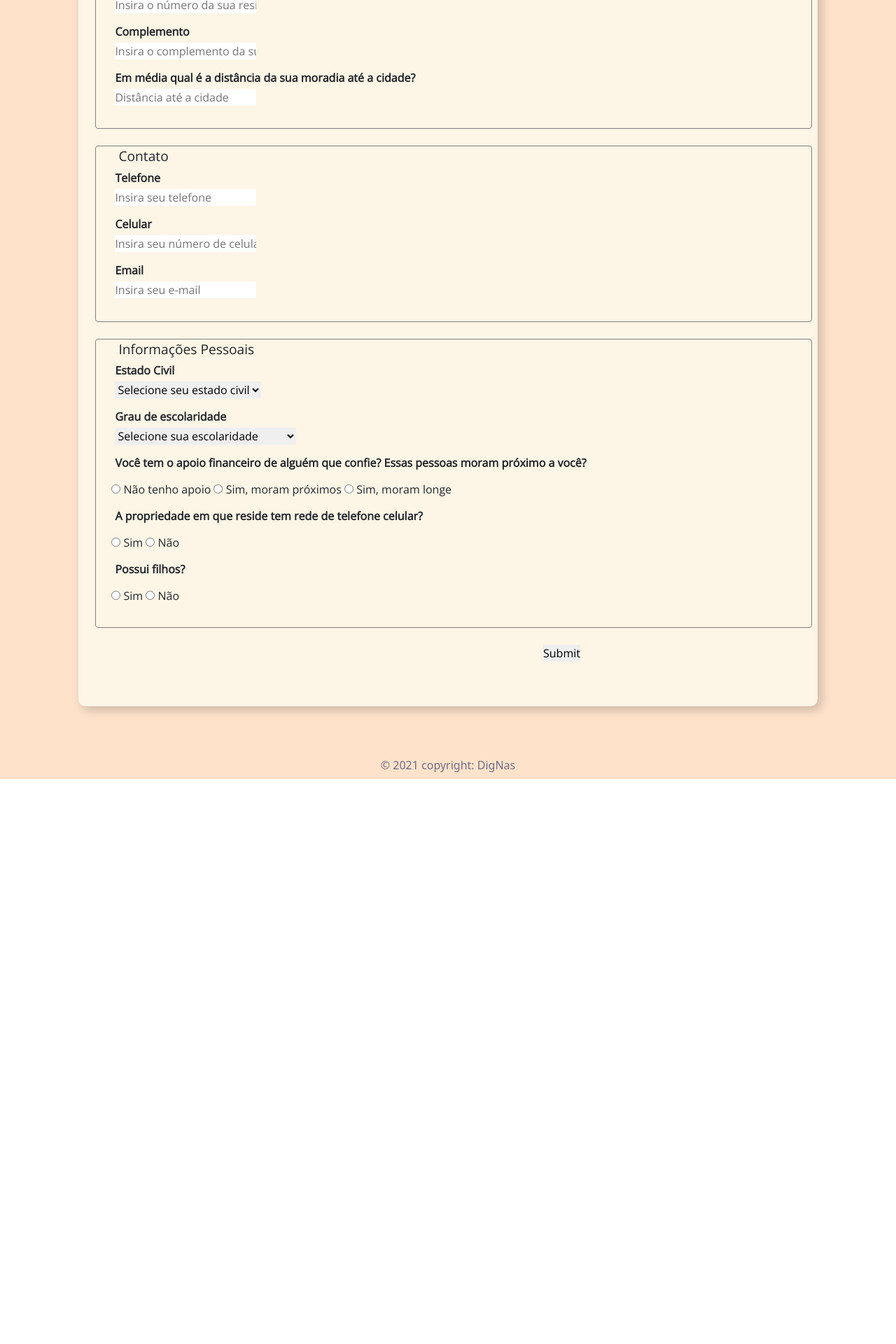
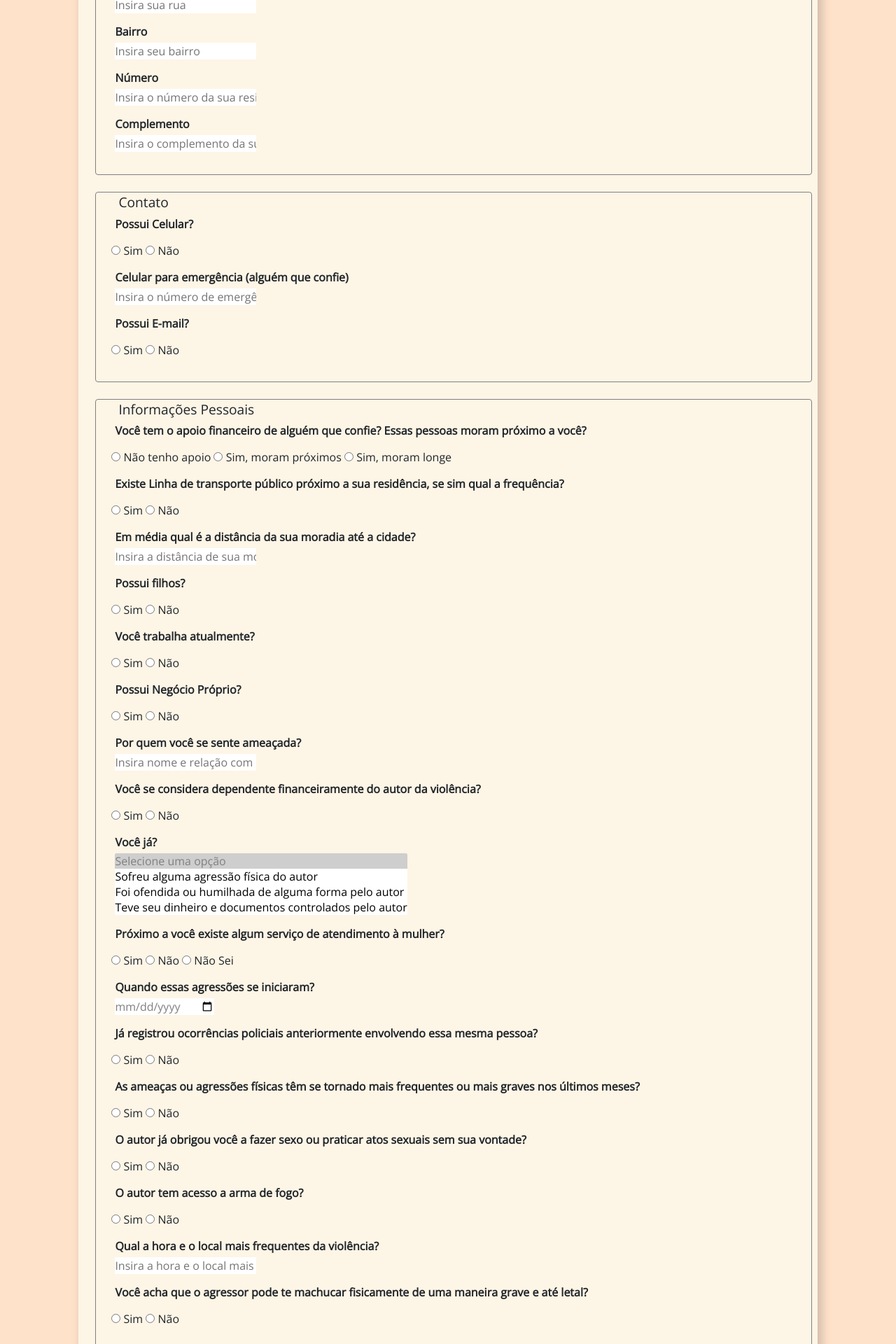
Before and after one commit to DigNas-Piracicaba/Dignas, an Angular app: page /formulario in a window 1280 px wide. Shown: the part 880-2800 px from the top of the page at 70% size. Before the commit the page ends 1993 px from the top, so only its background shows below. Built offline with nearby package versions, Linux system fonts and the light colour scheme.

Commit message:
completando forms rural

```diff
--- a/src/app/formulario-urbano/formulario-urbano.component.html
+++ b/src/app/formulario-urbano/formulario-urbano.component.html
@@ -307,7 +307,7 @@
                     <!--Campo para gênero-->
                     <label for="VoceJa">Você já?</label><br/>
                     <select name="VoceJa" id="VoceJa" placeholder="Selecione uma ou mais opções" multiple required>
-                        <option disabled selected value>Selecione seu gênero</option>
+                        <option disabled selected value>Selecione uma opção</option>
                         <option value="SAgressaoAuto">Sofreu alguma agressão física do autor</option>
                         <option value="OfendidaHumilhada">Foi ofendida ou humilhada de alguma forma pelo autor</option>
                         <option value="DinheiroDocumentosControlados">Teve seu dinheiro e documentos controlados pelo autor</option>
--- a/src/app/formulario/formulario.component.html
+++ b/src/app/formulario/formulario.component.html
@@ -94,6 +94,36 @@
                             <option value="Amarela">Amarela</option>
                         </select>
                     </div>
+
+                    <div class="input-field">
+                        <!--Campo para Estado Civil-->
+                        <label for="estado_civil">Estado Civil</label><br/>
+                        <select name="estado_civil" id="estado_civil" placeholder="Selecione seu estado civil" required>
+                            <option disabled selected value>Selecione seu estado civil</option>
+                            <option value="Solteir">Solteira(o)</option>
+                            <option value="Casad">Casada(o)</option>
+                            <option value="Separad">Separada(o)</option>
+                            <option value="Divorciad">Divorciada(o)</option>
+                            <option value="Viuv">Viuva(o)</option>
+                            <option value="UniaoEst">União Estável</option>
+                        </select>
+                    </div>
+
+                    <div class="input-field">
+                        <!--Campo para Escolaridade-->
+                        <label for="escolaridade">Grau de escolaridade</label><br/>
+                        <select name="escolaridade" id="escolaridade" placeholder="Selecione sua escolaridade" required>
+                            <option disabled selected value>Selecione sua escolaridade</option>
+                            <option value="Fund_Incom">Ensino fundamental incompleto</option>
+                            <option value="Fund_Com">Ensino fundamental completo</option>
+                            <option value="Medio_Incom">Ensino médio incompleto</option>
+                            <option value="Medio_Cursan">Ensino médio em andamento</option>
+                            <option value="Medio_Com">Ensino médio completo</option>
+                            <option value="Superior_Incomp">Ensino superior incompleto</option>
+                            <option value="Superior_Curs">Ensino superior em andamento</option>
+                            <option value="Superior_Comp">Ensino superior completo</option>
+                        </select>
+                    </div>
             </fieldset>
 
             <!--Caixa para endereço -->
@@ -104,7 +134,7 @@
                     <div class="input-field" >
                         <!--Campo para CEP-->
                         <label for="cep">CEP</label><br/>
-                        <input id="cep" type="number" name="cep" placeholder="Insira seu CEP">required/>
+                        <input id="cep" type="number" name="cep" placeholder="Insira seu CEP"required/>
                     </div>
 
                     <div class="input-field">
@@ -165,12 +195,6 @@
                         <input id="complemento" type="text" name="complemento" placeholder="Insira o complemento da sua residência" required/>
                     </div>
 
-                    <div class="input-field">
-                        <!--Campo para Número da casa-->
-                        <label for="dist_cidade">Em média qual é a distância da sua moradia até a cidade?</label><br/>
-                        <input id="dist_cidade" type="number" name="dist_cidade" placeholder="Distância até a cidade" required/>
-                    </div>
-
             </fieldset>
 
             <!--Caixa para contato -->
@@ -178,56 +202,43 @@
             <legend class="legend-border">Contato</legend>
 
                 <div class="input-field">
-                    <!--Campo para Telefone-->
-                    <label for="telefone">Telefone</label><br/>
-                    <input id="telefone" type="tel" name="telefone" placeholder="Insira seu telefone">
+                    <label for="celular">Possui Celular?</label>
+                </div>
+
+                <div  class= "select-field">
+                    <INPUT id="opcao_celular_sim" type="radio" name="opcao" value="op1"  (click)="toggleShowT2()"> Sim
+                    <INPUT id="opcao_celular_nao" type="radio" name="opcao" value="op2"  (click)="toggleShowF2()"> Não
+                </div>
+
+                <div id="se_sim" *ngIf="isShown2">
+                    <input id="celular" type="tel" name="celular" placeholder="Insira seu número de celular"><br/>
                 </div>
 
                 <div class="input-field">
                     <!--Campo para Celular-->
-                    <label for="celular">Celular</label><br/>
-                    <input id="celular" type="tel" name="celular" placeholder="Insira seu número de celular">
+                    <label for="celularEmergencia">Celular para emergência (alguém que confie)</label><br/>
+                    <input id="celularEmgergencia" type="tel" name="celular" placeholder="Insira o número de emergência">
                 </div>
 
                 <div class="input-field">
-                    <!--Campo para E-mail-->
-                    <label for="email">Email</label><br/>
-                    <input id="email" type="email" name="email" placeholder="Insira seu e-mail" required>
+                    <label for="celular">Possui E-mail?</label>
                 </div>
+
+                <div  class= "select-field">
+                    <INPUT id="opcao_email_sim" type="radio" name="opcao" value="op1" (click)="toggleShowT2()"> Sim
+                    <INPUT id="opcao_email_nao" type="radio" name="opcao" value="op2" (click)="toggleShowF2()"> Não
+                </div>
+
+                <div id="se_sim" *ngIf="isShown2">
+                    <input id="email" type="text" name="email" placeholder="Insira o seu E-mail"><br/>
+                </div>
+
             </fieldset>
 
 
              <!--Caixa para informações pessoais -->
             <fieldset class="fieldset-border">
                 <legend class="legend-border">Informações Pessoais</legend>
-                <div class="input-field">
-                    <!--Campo para Estado Civil-->
-                    <label for="estado_civil">Estado Civil</label><br/>
-                    <select name="estado_civil" id="estado_civil" placeholder="Selecione seu estado civil" required>
-                        <option disabled selected value>Selecione seu estado civil</option>
-                        <option value="Solteir">Solteira(o)</option>
-                        <option value="Casad">Casada(o)</option>
-                        <option value="Separad">Separada(o)</option>
-                        <option value="Divorciad">Divorciada(o)</option>
-                        <option value="Viuv">Viuva(o)</option>
-                    </select>
-                </div>
-
-                <div class="input-field">
-                    <!--Campo para Escolaridade-->
-                    <label for="escolaridade">Grau de escolaridade</label><br/>
-                    <select name="escolaridade" id="escolaridade" placeholder="Selecione sua escolaridade" required>
-                        <option disabled selected value>Selecione sua escolaridade</option>
-                        <option value="Fund_Incom">Ensino fundamental incompleto</option>
-                        <option value="Fund_Com">Ensino fundamental completo</option>
-                        <option value="Medio_Incom">Ensino médio incompleto</option>
-                        <option value="Medio_Cursan">Ensino médio em andamento</option>
-                        <option value="Medio_Com">Ensino médio completo</option>
-                        <option value="Superior_Incomp">Ensino superior incompleto</option>
-                        <option value="Superior_Curs">Ensino superior em andamento</option>
-                        <option value="Superior_Comp">Ensino superior completo</option>
-                    </select>
-                </div>
 
                 <div class="input-field">
                     <!--Campo para Apoio financeiro-->
@@ -241,13 +252,22 @@
                 </div>
 
                 <div class="input-field">
-                    <!--Campo para rede de telefone-->
-                    <label for="possui_rede_celular">A propriedade em que reside tem rede de telefone celular?</label>
+                    <!--Campo para Transporte Público-->
+                    <label for="Transporte_publico">Existe Linha de transporte público próximo a sua residência, se sim qual a frequência?</label>
                 </div>
 
-                <div class = "select-field">
-                    <INPUT type="radio" name="opcao_rede_celular" value="op1"> Sim
-                    <INPUT type="radio" name="opcao_rede_celular" value="op2"> Não
+                <div  class= "select-field">
+                    <INPUT id="opcao_transp_publico_sim" type="radio" name="opcao" value="op1" (click)= "toggleShowT5()" > Sim
+                    <INPUT id="opcao_transp_publico_nao" type="radio" name="opcao" value="op2" (click)= "toggleShowF5()"> Não
+                </div>
+
+                <div id="se_sim" *ngIf="isShown5" class= "select-field">
+                    Qual a frequência que ele passa? <input type='number' id='freq_transp_publico' name='freq_transp_publico'  placeholder="Qual a frequência que ele passa?"><br>
+                </div>
+
+                <div class="input-field">
+                    <label for="distancia_cidade">Em média qual é a distância da sua moradia até a cidade?</label><br>
+                    <input id="distancia_cidade" type="text" name="distancia_cidade" placeholder="Insira a distância de sua moradia até a cidade"required/>
                 </div>
 
                 <div class="input-field">
@@ -256,12 +276,129 @@
                 </div>
 
                 <div  class= "select-field">
-                    <INPUT id="opcao_filho_sim" type="radio" name="opcao" value="op1" (click)="toggleShow()"> Sim
-                    <INPUT id="opcao_filho_nao" type="radio" name="opcao" value="op2" (click)="toggleShow()"> Não
+                    <INPUT id="opcao_filho_sim" type="radio" name="opcao" value="op1" (click)= "toggleShowT3()" > Sim
+                    <INPUT id="opcao_filho_nao" type="radio" name="opcao" value="op2" (click)= "toggleShowF3()"> Não
                 </div>
 
-                <div id="se_sim" *ngIf="isShown">
-                    Quantos? <input type='number' id='quantos_filhos' name='quantos_filhos'><br>
+                <div id="se_sim" *ngIf="isShown3" class= "select-field">
+                    Quantos? <input type='number' id='quantos_filhos' name='quantos_filhos'  placeholder="Insira o número de filhos"><br>
+                </div>
+
+                <div class="input-field">
+                    <!--Campo para trabalho-->
+                    <label for="trabalho">Você trabalha atualmente?</label>
+                </div>
+
+                <div  class= "select-field">
+                    <INPUT id="opcao_trabalho_sim" type="radio" name="opcao" value="op1" (click)="toggleShowT4()"> Sim
+                    <INPUT id="opcao_trabalho_nao" type="radio" name="opcao" value="op2" (click)= "toggleShowF4()"> Não
+                </div>
+
+                <div id="se_sim" *ngIf="isShown4" class= "select-field">
+                    Qual o nome da empresa? <input id="nome_empresa" type="text" name="nome_empresa" placeholder="Insira o nome da empresa">
+                </div>
+
+                <div class="input-field">
+                    <label for="negocioproprio">Possui Negócio Próprio?</label>
+                </div>
+
+                <div  class= "select-field">
+                    <INPUT id="opcao_negocioproprio_sim" type="radio" name="opcao" value="op1" > Sim
+                    <INPUT id="opcao_negocioproprio_nao" type="radio" name="opcao" value="op2" > Não
+                </div>
+
+                <div class="input-field">
+                    <label for="agresssor">Por quem você se sente ameaçada?</label><br>
+                    <input id="agresssor" type="text" name="agressor" placeholder="Insira nome e relação com o agressor"required/>
+                </div>
+
+                <div class="input-field">
+                    <label for="dependenteagressor">Você se considera dependente financeiramente do autor da violência?</label>
+                </div>
+
+                <div  class= "select-field">
+                    <INPUT id="opcao_dependenteagressor_sim" type="radio" name="opcao" value="op1" > Sim
+                    <INPUT id="opcao_dependenteagressor_nao" type="radio" name="opcao" value="op2" > Não
+                </div>
+
+                <div class="input-field" >
+                    <!--Campo para gênero-->
+                    <label for="VoceJa">Você já?</label><br/>
+                    <select name="VoceJa" id="VoceJa" placeholder="Selecione uma ou mais opções" multiple required>
+                        <option disabled selected value>Selecione uma opção</option>
+                        <option value="SAgressaoAuto">Sofreu alguma agressão física do autor</option>
+                        <option value="OfendidaHumilhada">Foi ofendida ou humilhada de alguma forma pelo autor</option>
+                        <option value="DinheiroDocumentosControlados">Teve seu dinheiro e documentos controlados pelo autor</option>
+                        <option value="TodasAnteriores">Todas as opções anteriores</option>
+                        <option value="NenhumaDasAnteriores">Nenhuma das opções anteriores</option>
+                    </select>
+                </div>
+
+                <div class="input-field">
+                    <label for="ExisteAtendimentoMulher">Próximo a você existe algum serviço de atendimento à mulher?</label>
+                </div>
+
+                <div  class= "select-field">
+                    <INPUT id="opcao_ExisteAtendimentoMulher_Sim" type="radio" name="opcao" value="op1" > Sim
+                    <INPUT id="opcao_ExisteAtendimentoMulher_Nao" type="radio" name="opcao" value="op2" > Não
+                    <INPUT id="opcao_ExisteAtendimentoMulher_NaoSei" type="radio" name="opcao" value="op2" > Não Sei
+                </div>
+
+                <div  class="input-field">
+                    <!--Campo para Data de Nascimento-->
+                    <label for="InicioAgressoes">Quando essas agressões se iniciaram?</label><br/>
+                    <input id="InicioAgressoes" type="date" name="dataNascimento" required>
+               </div>
+
+               <div class="input-field">
+                    <label for="JaRegistrouOcorrencia">Já registrou ocorrências policiais anteriormente envolvendo essa mesma pessoa?</label>
+                </div>
+
+                <div  class= "select-field">
+                    <INPUT id="opcao_JaRegistrouOcorrencia_sim" type="radio" name="opcao" value="op1" > Sim
+                    <INPUT id="opcao_JaRegistrouOcorrencia_nao" type="radio" name="opcao" value="op2" > Não
+                </div>
+
+                <div class="input-field">
+                    <label for="AmeacasAgressoesMaisFrequentesUltimosMeses">As ameaças ou agressões físicas têm se tornado mais frequentes ou mais graves nos últimos meses?</label>
+                </div>
+
+                <div  class= "select-field">
+                    <INPUT id="opcao_AmeacasAgressoesMaisFrequentesUltimosMeses_sim" type="radio" name="opcao" value="op1" > Sim
+                    <INPUT id="opcao_AmeacasAgressoesMaisFrequentesUltimosMeses_nao" type="radio" name="opcao" value="op2" > Não
+                </div>
+
+                <div class="input-field">
+                    <label for="AtosSexuaisContraVontade">O autor já obrigou você a fazer sexo ou praticar atos sexuais sem sua vontade?</label>
+                </div>
+
+                <div  class= "select-field">
+                    <INPUT id="opcao_AtosSexuaisContraVontade_sim" type="radio" name="opcao" value="op1" > Sim
+                    <INPUT id="opcao_AtosSexuaisContraVontade_nao" type="radio" name="opcao" value="op2" > Não
+                </div>
+
+                <div class="input-field">
+                    <label for="AtorAcessoArmaFogo">O autor tem acesso a arma de fogo?</label>
+                </div>
+
+                <div  class= "select-field">
+                    <INPUT id="opcao_AtorAcessoArmaFogo_sim" type="radio" name="opcao" value="op1" > Sim
+                    <INPUT id="opcao_AtorAcessoArmaFogo_nao" type="radio" name="opcao" value="op2" > Não
+                </div>
+
+                <div class="input-field">
+                    <!--Campo para Complemento da casa-->
+                    <label for="HoraLocalMaisFrequentesDaAgressao">Qual a hora e o local mais frequentes da violência?</label><br/>
+                    <input id="HoraLocalMaisFrequentesDaAgressao" type="text" name="HoraLocalMaisFrequentesDaAgressao" placeholder="Insira a hora e o local mais frequentes da violência" required/>
+                </div>
+
+                <div class="input-field">
+                    <label for="AmeacaGraveLetal">Você acha que o agressor pode te machucar fisicamente de uma maneira grave e até letal?</label>
+                </div>
+
+                <div  class= "select-field">
+                    <INPUT id="opcao_AmeacaGraveLetal_sim" type="radio" name="opcao" value="op1" > Sim
+                    <INPUT id="opcao_AmeacaGraveLetal_nao" type="radio" name="opcao" value="op2" > Não
                 </div>
             </fieldset>
 
--- a/src/app/formulario/formulario.component.ts
+++ b/src/app/formulario/formulario.component.ts
@@ -11,13 +11,53 @@ export class FormularioComponent implements OnInit {
   constructor(
   ) { }
 
-  ngOnInit(): void {
-  }
+    isShown: boolean = false
+    isShown2: boolean = false
+    isShown3: boolean = false
+    isShown4: boolean = false
+    isShown5: boolean = false
 
-  isShown: boolean = false
+    ngOnInit(): void {
+    }
 
-  toggleShow() {
-    this.isShown = !this.isShown;
-  }
+    toggleShowT1() {
+      this.isShown = true;
+    }
+
+    toggleShowF1() {
+      this.isShown = false;
+    }
+
+    toggleShowT2() {
+      this.isShown2 = true;
+    }
+
+    toggleShowF2() {
+      this.isShown2 = false;
+    }
+
+    toggleShowT3() {
+      this.isShown3 = true;
+    }
+
+    toggleShowF3() {
+      this.isShown3 = false;
+    }
+
+    toggleShowT4() {
+      this.isShown4 = true;
+    }
+
+    toggleShowF4() {
+      this.isShown4 = false;
+    }
+
+    toggleShowT5() {
+      this.isShown5 = true;
+    }
+
+    toggleShowF5() {
+      this.isShown5 = false;
+    }
 
 }
--- a/src/app/home/home.component.html
+++ b/src/app/home/home.component.html
@@ -6,7 +6,7 @@
       <div class=" mt-0 mt-3 d-flex justify-content-center">
         <a href="" class=" btn txt-color">Ações do Dignas</a>
         <a routerLink='/landing-page' class=" btn txt-color">Denuncias Ocultas*</a>
-        <a routerLink='/formulario-urbano' class=" btn   btn-color">Denuncie aqui</a>
+        <a routerLink='/formulario' class=" btn   btn-color">Denuncie aqui</a>
       </div>
       <div class="row d-flex justify-content-center mt-5  mb-5">
         <img class="img1" src="https://i.imgur.com/3vRUyyq.png" alt="">
```
